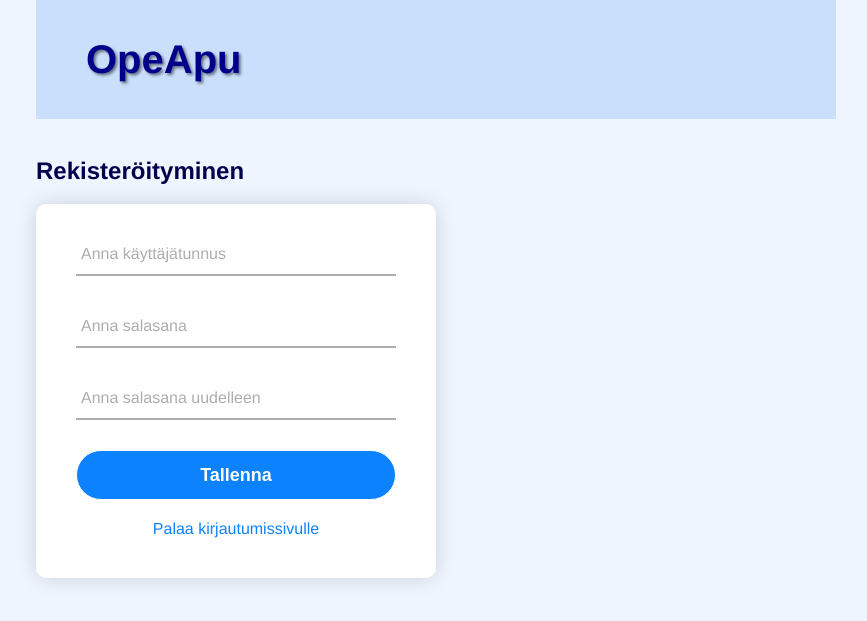
After one commit to Ethervortex/opeapu, a Flask app: page /signup in a window 1280 px wide. The commit adds this page. Shown: the top 621 px of the page, without its empty margins (204-1071 px from the left). Run offline with Flask 3, Linux system fonts and the light colour scheme.

Commit message:
Add signup form

```diff
--- a/routes.py
+++ b/routes.py
@@ -40,6 +40,24 @@ def login():
         else:
             flash("Väärä käyttäjätunnus tai salasana", "error")
     return redirect("/")
+
+@app.route("/signup", methods=["GET", "POST"])
+def signup():
+    if request.method == "POST":
+        username = request.form["username"]
+        password1 = request.form["password1"]
+        password2 = request.form["password2"]
+        existing_user = get_user(username)
+        if existing_user or password1 != password2:
+            if existing_user:
+                flash(f"Käyttäjä {username} on jo olemassa.", "error")
+            if password1 != password2:
+                flash("Annetut salasanat eivät täsmää.", "error")
+        else:
+            hash_value = generate_password_hash(password1)
+            create_user(username, hash_value)
+            flash(f"Käyttäjän {username} lisääminen onnistui.", "success")
+    return render_template("signup.html")
 
 @app.route("/logout")
 def logout():
--- a/static/main.css
+++ b/static/main.css
@@ -252,3 +252,20 @@ form .t-field {
     background-color: darkblue;
     transition: .3s;
 }
+
+.signup {
+    margin: 20px 0;
+    text-align: center;
+    font-size: 16px;
+    color: rgb(0, 0, 77)
+}
+
+.signup a {
+    color: #0d82ff;
+    text-decoration: none
+}
+
+.signup a:hover {
+    color: darkblue;
+    text-decoration: underline;
+}
--- a/templates/index.html
+++ b/templates/index.html
@@ -54,8 +54,10 @@
                     <span></span>
                     <label>Salasana</label>
                 </div>
-
                 <input class="login-input" type="submit" value="Kirjaudu">
+                <div class="signup">
+                    Ei tunnusta? <a href="/signup">Rekisteröidy tästä</a>
+                </div>
             </form>
         </div>
     {% endif %}
--- /dev/null
+++ b/templates/signup.html
@@ -0,0 +1,56 @@
+{% extends "base.html" %}
+{% block title %}Rekisteröityminen{% endblock %}
+{% block link %}
+    {% if session.username %}
+        {{ super() }}
+    {% endif %}
+{% endblock %}
+{% block content %}
+    <br>
+    <h2>Rekisteröityminen</h2>
+    {% with messages = get_flashed_messages(with_categories=true) %}
+    {% if messages %}
+        <div id="flash-messages" class="flash-messages">
+            {% for category, message in messages %}
+                <p class="flash-message {{ category }}">{{ message }}</p>
+            {% endfor %}
+        </div>
+    {% endif %}
+    {% endwith %}
+    <div class="box">
+        <form action="/signup" method="POST">
+            <div class="t-field">
+                <input type="text" required name="username">
+                <span></span>
+                <label>Anna käyttäjätunnus</label>
+            </div>
+            <div class="t-field">
+                <input type="password" required name="password1">
+                <span></span>
+                <label>Anna salasana</label>
+            </div>
+            <div class="t-field">
+                <input type="password" required name="password2">
+                <span></span>
+                <label>Anna salasana uudelleen</label>
+            </div>
+
+            <input class="login-input" type="submit" value="Tallenna">
+            <div class="signup">
+                <a href="/">Palaa kirjautumissivulle</a>
+            </div>
+        </form>
+    </div>
+
+    <script>
+        const hideFlashMessage = () => {
+            const flashMessages = document.getElementById("flash-messages");
+            if (flashMessages) {
+                setTimeout(() => {
+                    flashMessages.style.display = "none";
+                }, 3000);
+            }
+        }
+        window.addEventListener("load", hideFlashMessage);
+    </script>
+{% endblock %}
```
Also changed, not shown: README.md.
